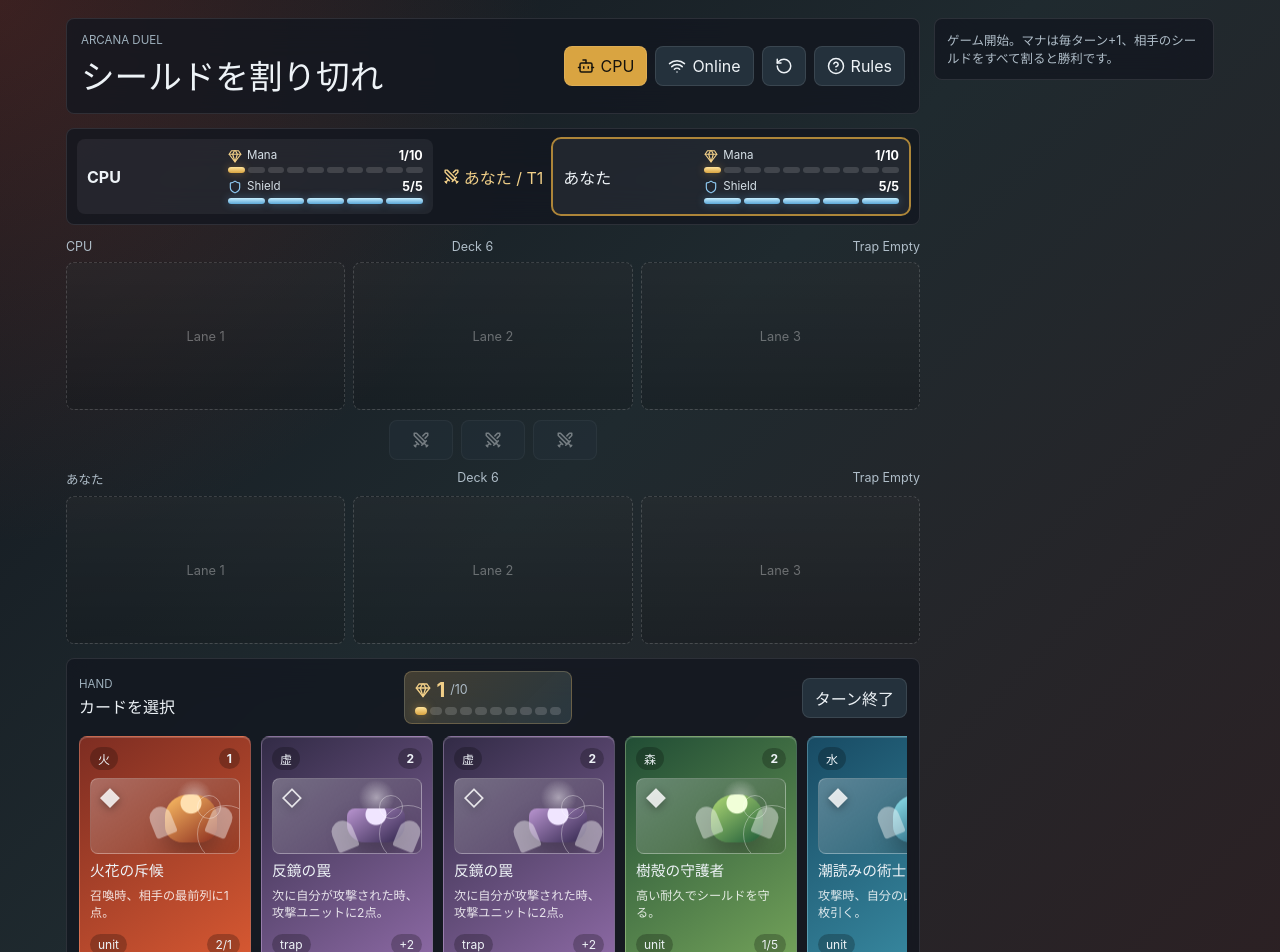
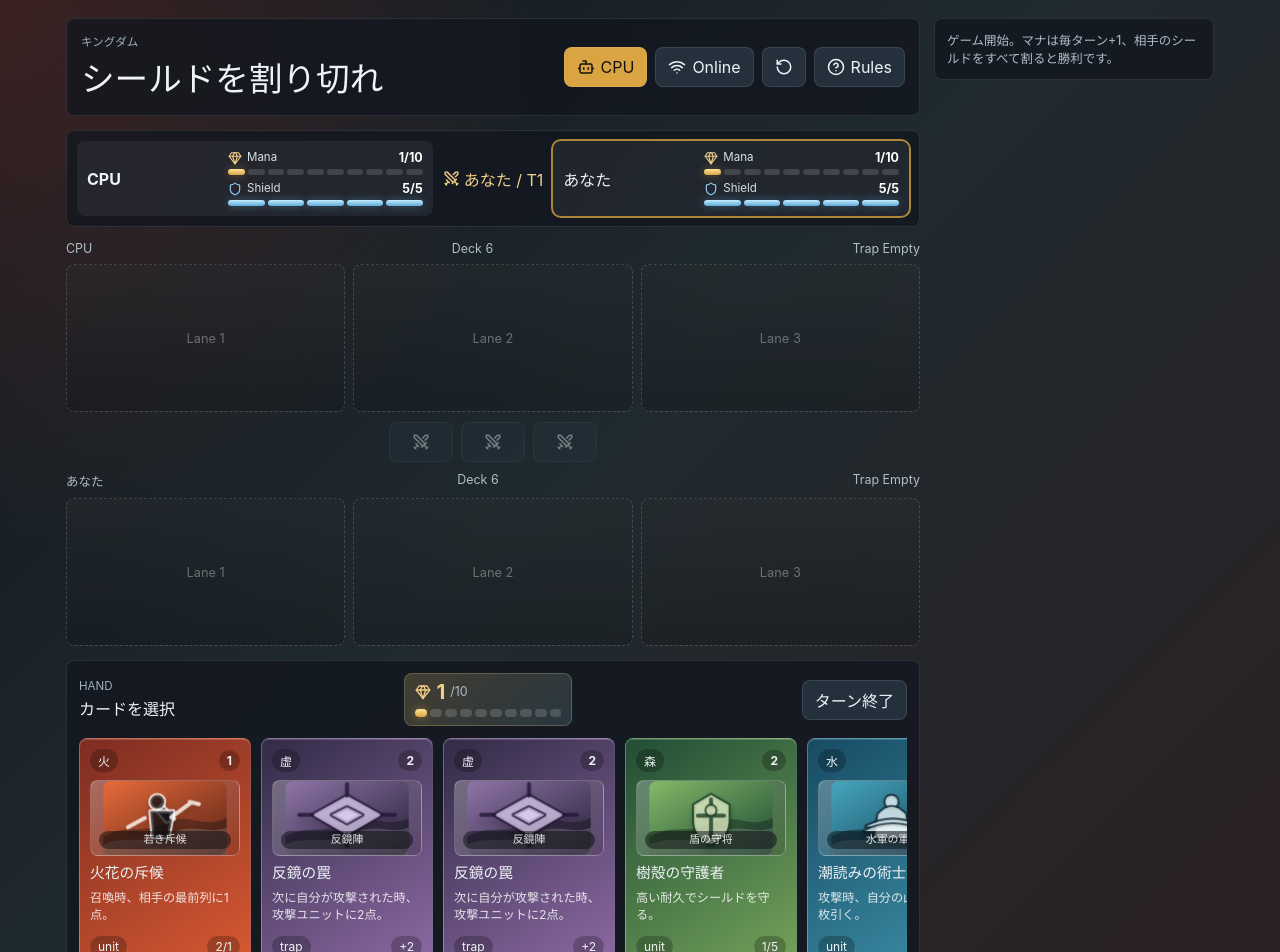
Before and after one commit to Tep12345/CardBattle12345, a React (Vite) app: page / in a window 1280 px wide. Shown: the top 952 px of the page. Built offline with nearby package versions, Linux system fonts and the light colour scheme.

Commit message:
Theme cards as Kingdom

```diff
--- a/capacitor.config.ts
+++ b/capacitor.config.ts
@@ -2,7 +2,7 @@ import type { CapacitorConfig } from '@capacitor/cli';
 
 const config: CapacitorConfig = {
   appId: 'jp.example.arcanaduel',
-  appName: 'Arcana Duel',
+  appName: 'キングダム',
   webDir: 'dist',
   bundledWebRuntime: false,
   server: {
--- a/index.html
+++ b/index.html
@@ -5,10 +5,10 @@
     <meta name="viewport" content="width=device-width, initial-scale=1.0, viewport-fit=cover" />
     <meta name="theme-color" content="#11151c" />
     <meta name="apple-mobile-web-app-capable" content="yes" />
-    <meta name="apple-mobile-web-app-title" content="Arcana Duel" />
+    <meta name="apple-mobile-web-app-title" content="キングダム" />
     <link rel="icon" href="/favicon.svg" />
     <link rel="manifest" href="/manifest.webmanifest" />
-    <title>Arcana Duel</title>
+    <title>キングダム</title>
   </head>
   <body>
     <div id="root"></div>
--- a/package.json
+++ b/package.json
@@ -1,5 +1,5 @@
 {
-  "name": "arcana-duel",
+  "name": "kingdom-cardbattle",
   "private": true,
   "version": "0.1.0",
   "type": "module",
--- a/src/game/online.ts
+++ b/src/game/online.ts
@@ -1,6 +1,6 @@
 import type { GameState } from './types';
 
-const key = 'arcana-duel-room';
+const key = 'kingdom-room';
 
 export function saveRoomSnapshot(state: GameState): void {
   localStorage.setItem(`${key}:${state.roomCode}`, JSON.stringify(state));
--- a/src/ui/App.tsx
+++ b/src/ui/App.tsx
@@ -46,7 +46,7 @@ export function App() {
     <main className="shell">
       <section className="topbar" aria-label="match controls">
         <div>
-          <p className="eyebrow">Arcana Duel</p>
+          <p className="eyebrow">キングダム</p>
           <h1>シールドを割り切れ</h1>
         </div>
         <div className="toolbar">
@@ -87,7 +87,7 @@ export function App() {
             <Copy size={17} />
             <span>URL</span>
           </button>
-          <button onClick={() => navigator.share?.({ title: 'Arcana Duel', url: shareUrl })} title="共有">
+          <button onClick={() => navigator.share?.({ title: 'キングダム', url: shareUrl })} title="共有">
             <Share2 size={17} />
           </button>
         </section>
@@ -161,7 +161,7 @@ function RulesDialog({ onClose }: { onClose: () => void }) {
         <div className="rules-titlebar">
           <div>
             <p className="eyebrow">How to play</p>
-            <h2 id="rules-title">CardBattle12345 ルール</h2>
+            <h2 id="rules-title">キングダム ルール</h2>
           </div>
           <button onClick={onClose} title="閉じる">
             <X size={19} />
@@ -345,12 +345,127 @@ function CardView({
 }
 
 function CardArt({ card, compact }: { card: Card; compact?: boolean }) {
+  const art = artForCard(card.id);
+  const gradientId = `sky-${card.id.replace(/[^a-z0-9-]/gi, '')}`;
+
   return (
     <div className={`card-art ${card.element} ${card.kind} ${compact ? 'compact' : ''}`} aria-hidden="true">
-      <span className="art-sigil">{card.kind === 'trap' ? '◇' : card.kind === 'spell' ? '✦' : '◆'}</span>
-      <span className="art-character" />
-      <span className="art-orbit one" />
-      <span className="art-orbit two" />
+      <svg viewBox="0 0 160 96" role="img">
+        <defs>
+          <linearGradient id={gradientId} x1="0" x2="1" y1="0" y2="1">
+            <stop offset="0%" stopColor={art.sky[0]} />
+            <stop offset="100%" stopColor={art.sky[1]} />
+          </linearGradient>
+        </defs>
+        <rect width="160" height="96" rx="10" fill={`url(#${gradientId})`} />
+        <path d="M0 72 C32 54 52 70 79 55 C111 38 126 64 160 48 L160 96 L0 96 Z" fill="rgba(8,12,16,.34)" />
+        <path d="M0 82 C34 69 62 84 90 68 C116 53 137 71 160 60 L160 96 L0 96 Z" fill="rgba(255,255,255,.16)" />
+        <CardIllustration type={art.type} />
+      </svg>
+      <span className="art-caption">{art.label}</span>
     </div>
   );
 }
+
+type ArtType = 'scout' | 'strategist' | 'guardian' | 'cavalry' | 'dragon' | 'flame' | 'scroll' | 'supply' | 'trap';
+
+function artForCard(cardId: string): { type: ArtType; label: string; sky: [string, string] } {
+  if (cardId.startsWith('ember-scout')) return { type: 'scout', label: '若き斥候', sky: ['#e96b3a', '#582217'] };
+  if (cardId.startsWith('tide-adept')) return { type: 'strategist', label: '水軍の軍師', sky: ['#45a6bc', '#173f58'] };
+  if (cardId.startsWith('terra-warden')) return { type: 'guardian', label: '盾の守将', sky: ['#85b968', '#1d4b34'] };
+  if (cardId.startsWith('volt-runner')) return { type: 'cavalry', label: '雷騎兵', sky: ['#f0c84d', '#604c13'] };
+  if (cardId.startsWith('void-dragon')) return { type: 'dragon', label: '黒星龍', sky: ['#a37ac1', '#251c3d'] };
+  if (cardId.startsWith('ember-burst')) return { type: 'flame', label: '火矢の号令', sky: ['#f07a34', '#5d1818'] };
+  if (cardId.startsWith('tide-recall')) return { type: 'scroll', label: '兵法の巻物', sky: ['#6bc5d8', '#244c6b'] };
+  if (cardId.startsWith('terra-root')) return { type: 'supply', label: '補給陣', sky: ['#8fbf61', '#285437'] };
+  return { type: 'trap', label: '反鏡陣', sky: ['#8f75a8', '#282038'] };
+}
+
+function CardIllustration({ type }: { type: ArtType }) {
+  if (type === 'scout') {
+    return (
+      <g className="ink-figure scout">
+        <path d="M76 35 l16 18 l-10 4 l-11 -13 Z" />
+        <circle cx="70" cy="31" r="9" />
+        <path d="M61 43 h30 l-6 34 h-21 Z" />
+        <path d="M54 52 l-22 12 M88 51 l26 -19 M112 31 l12 3" />
+      </g>
+    );
+  }
+  if (type === 'strategist') {
+    return (
+      <g className="ink-figure strategist">
+        <circle cx="78" cy="31" r="8" />
+        <path d="M61 47 q17 -19 35 0 l5 31 h-45 Z" />
+        <path d="M45 63 q35 -18 70 0" />
+        <path d="M43 69 q37 -18 74 0" />
+        <path d="M103 36 l22 -12 l-5 24 Z" />
+      </g>
+    );
+  }
+  if (type === 'guardian') {
+    return (
+      <g className="ink-figure guardian">
+        <path d="M58 35 l22 -13 l23 13 v20 q0 21 -23 31 q-22 -10 -22 -31 Z" />
+        <path d="M80 28 v49 M63 49 h34" />
+        <circle cx="80" cy="42" r="6" />
+      </g>
+    );
+  }
+  if (type === 'cavalry') {
+    return (
+      <g className="ink-figure cavalry">
+        <path d="M45 62 q28 -30 68 -4 l17 18 h-32 l-10 -10 h-28 l-12 10 h-25 Z" />
+        <circle cx="112" cy="48" r="8" />
+        <path d="M78 35 l10 18 l-15 5 l-10 -15 Z" />
+        <path d="M88 29 l32 -15 M119 14 l8 9" />
+      </g>
+    );
+  }
+  if (type === 'dragon') {
+    return (
+      <g className="ink-figure dragon">
+        <path d="M34 64 q20 -40 51 -15 q18 14 36 -14 q5 25 -17 37 q-24 13 -45 -4 q-11 -9 -25 -4 Z" />
+        <path d="M109 35 l18 -11 l-5 20 Z" />
+        <path d="M53 50 q8 -19 25 -28 M72 70 q-3 13 -17 18" />
+        <circle cx="113" cy="39" r="3" />
+      </g>
+    );
+  }
+  if (type === 'flame') {
+    return (
+      <g className="ink-figure flame">
+        <path d="M79 82 q-26 -16 -10 -39 q7 -9 5 -22 q22 14 16 31 q13 -7 17 -21 q18 28 -3 47 q-11 10 -25 4 Z" />
+        <path d="M34 68 l90 -42 M118 24 l12 3 M116 25 l7 -10" />
+        <path d="M43 76 l78 -31" />
+      </g>
+    );
+  }
+  if (type === 'scroll') {
+    return (
+      <g className="ink-figure scroll">
+        <path d="M48 32 h63 q-10 8 0 16 v31 h-63 q10 -8 0 -16 Z" />
+        <path d="M60 48 h40 M60 58 h32 M60 68 h45" />
+        <circle cx="48" cy="32" r="8" />
+        <circle cx="48" cy="79" r="8" />
+      </g>
+    );
+  }
+  if (type === 'supply') {
+    return (
+      <g className="ink-figure supply">
+        <path d="M39 68 h82 v17 h-82 Z" />
+        <path d="M52 43 h56 l8 25 h-72 Z" />
+        <path d="M68 43 v-18 h24 v18" />
+        <path d="M58 56 h44 M64 68 v17 M96 68 v17" />
+      </g>
+    );
+  }
+  return (
+    <g className="ink-figure trap">
+      <path d="M80 23 l45 25 l-45 26 l-45 -26 Z" />
+      <path d="M80 38 l20 10 l-20 11 l-20 -11 Z" />
+      <path d="M35 48 h-17 M125 48 h17 M80 23 v-15 M80 74 v14" />
+    </g>
+  );
+}
--- a/src/ui/styles.css
+++ b/src/ui/styles.css
@@ -526,6 +526,71 @@ button:disabled {
   min-height: 52px;
 }
 
+.card-art svg {
+  position: absolute;
+  inset: 0;
+  width: 100%;
+  height: 100%;
+}
+
+.ink-figure {
+  fill: rgba(12, 14, 18, 0.7);
+  stroke: rgba(255, 255, 255, 0.78);
+  stroke-width: 4;
+  stroke-linecap: round;
+  stroke-linejoin: round;
+  paint-order: stroke fill;
+  filter: drop-shadow(0 7px 5px rgba(0, 0, 0, 0.24));
+  animation: art-drift 3.8s ease-in-out infinite;
+}
+
+.ink-figure path,
+.ink-figure circle {
+  vector-effect: non-scaling-stroke;
+}
+
+.ink-figure.strategist,
+.ink-figure.scroll {
+  fill: rgba(238, 249, 252, 0.78);
+  stroke: rgba(13, 37, 50, 0.76);
+}
+
+.ink-figure.guardian,
+.ink-figure.supply {
+  fill: rgba(232, 244, 205, 0.76);
+  stroke: rgba(22, 58, 34, 0.78);
+}
+
+.ink-figure.cavalry,
+.ink-figure.flame {
+  fill: rgba(255, 225, 129, 0.8);
+  stroke: rgba(76, 36, 10, 0.82);
+}
+
+.ink-figure.dragon,
+.ink-figure.trap {
+  fill: rgba(225, 210, 245, 0.74);
+  stroke: rgba(36, 24, 56, 0.82);
+}
+
+.art-caption {
+  position: absolute;
+  left: 8px;
+  right: 8px;
+  bottom: 6px;
+  z-index: 1;
+  padding: 3px 7px;
+  border-radius: 999px;
+  background: rgba(7, 10, 14, 0.48);
+  color: rgba(255, 255, 255, 0.88);
+  font-size: 0.68rem;
+  line-height: 1.1;
+  text-align: center;
+  white-space: nowrap;
+  overflow: hidden;
+  text-overflow: ellipsis;
+}
+
 .art-character {
   position: absolute;
   left: 50%;
```
Also changed, not shown: public/manifest.webmanifest, 2 other files (tests, documents, lock files or other folders).
